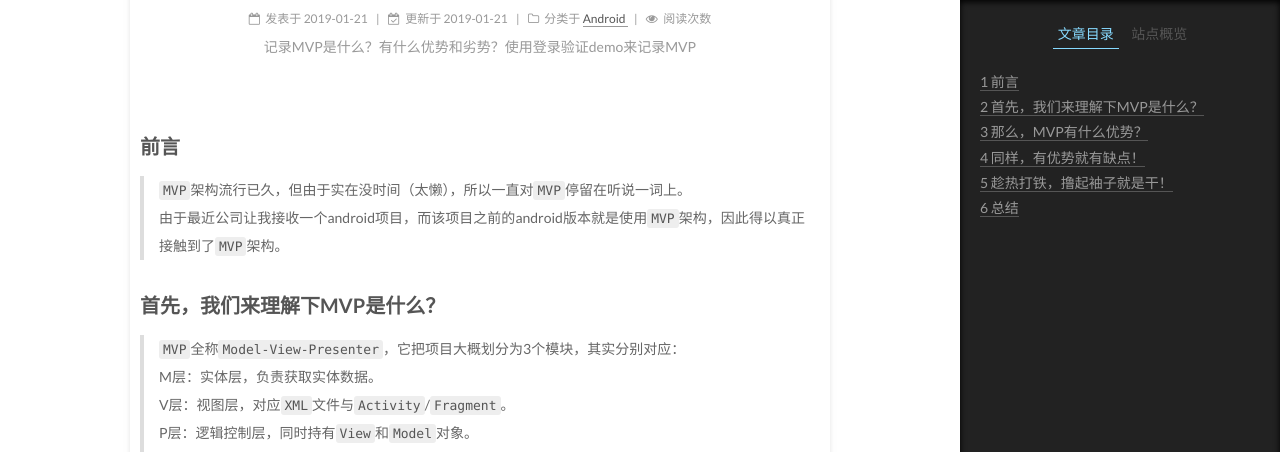
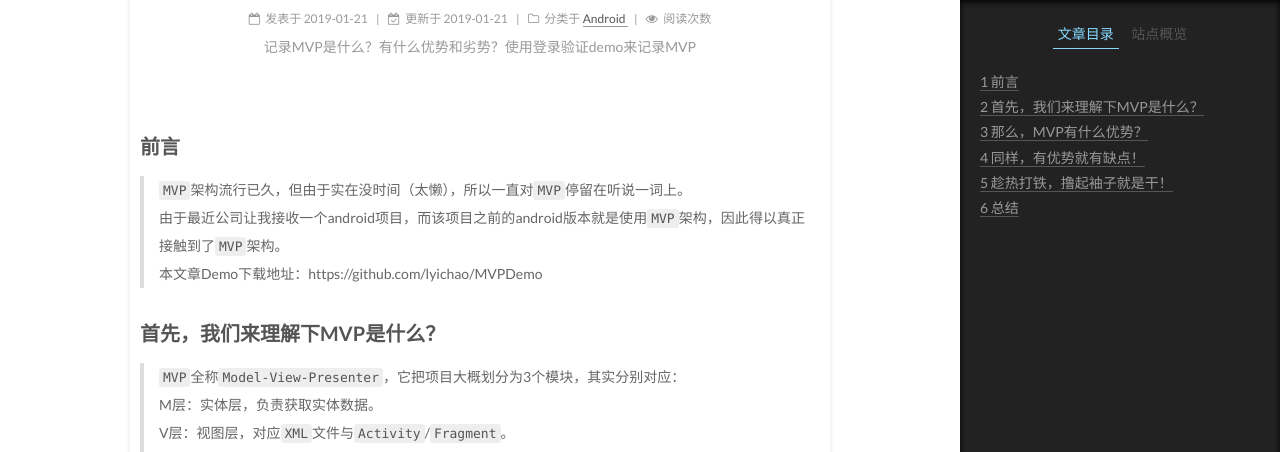
Before and after one commit to lyichao/lyichao.github.io, a Jekyll site: the page built from _posts/Android/2019-01-21-Android开发-MVP框架学习记录.md, in a window 1280 px wide and 1400 px high, scrolled down 417 px, cut to the strip 0-452 px from the top of the window. Built offline with Jekyll 4.4.1, drawn with Linux system fonts in a browser that asks for light colours; comment, search, counter and statistics services are not loaded.

Commit message:
修改文章

```diff
--- a/_posts/Android/2019-01-21-Android开发-MVP框架学习记录.md
+++ b/_posts/Android/2019-01-21-Android开发-MVP框架学习记录.md
@@ -12,6 +12,8 @@ updated: 2019-01-21 17:30:08
 > `MVP`架构流行已久，但由于实在没时间（太懒），所以一直对`MVP`停留在听说一词上。
 >
 > 由于最近公司让我接收一个android项目，而该项目之前的android版本就是使用`MVP`架构，因此得以真正接触到了`MVP`架构。
+>
+> 本文章Demo下载地址：https://github.com/lyichao/MVPDemo
 
 
 
```
